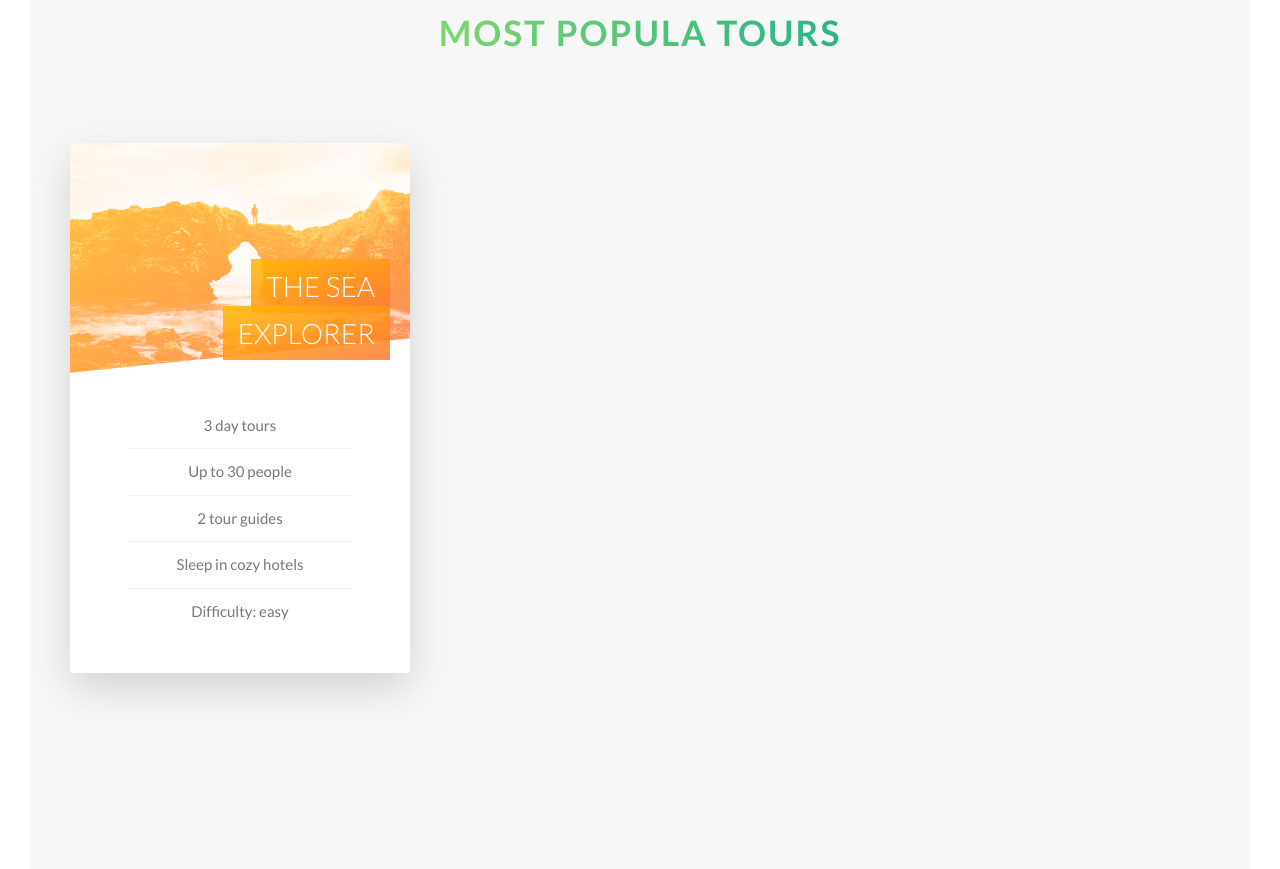
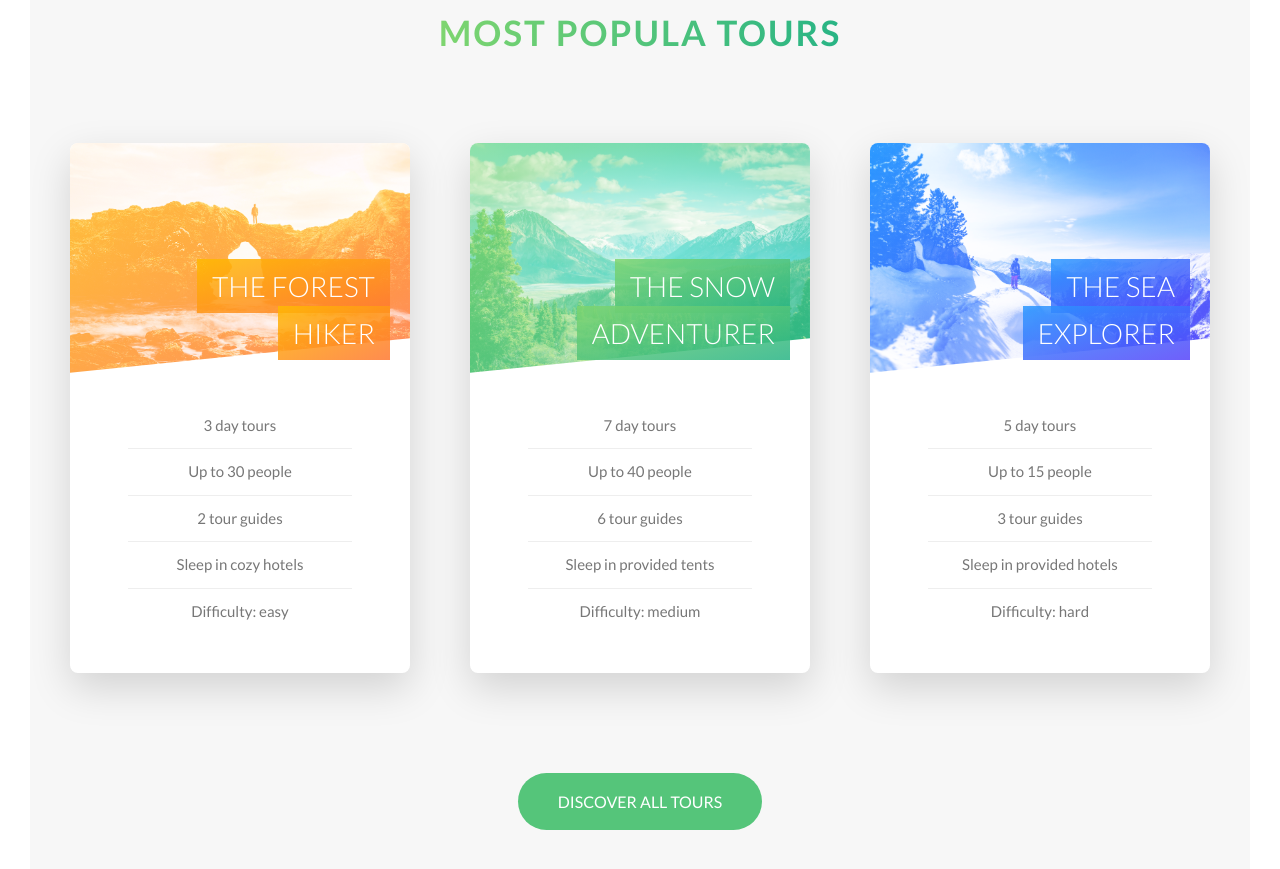
Before and after one commit to rafashiga/uc-advanced-sass-natours, a website: page index.html in a window 1280 px wide. Shown: the part 2281-3150 px from the top of the page. Drawn offline with Linux system fonts and the light colour scheme.

Commit message:
add more cards section tours

```diff
--- a/index.html
+++ b/index.html
@@ -134,7 +134,7 @@
               </div>
               <h4 class="card__heading">
                 <span class="card__heading-span card__heading-span--1">
-                  The sea explorer
+                  The forest hiker
                 </span>
               </h4>
               <div class="card__details">
@@ -148,16 +148,86 @@
               </div>
             </div>
             <div class="card__side card__side--back card__side--back-1">
-              back
+              <div class="card__cta">
+                <div class="card__price-box">
+                  <p class="card__price-only">Only</p>
+                  <p class="card__price-value">$297</p>
+                </div>
+                <a href="#" class="btn btn--white">Book now!</a>
+              </div>
             </div>
           </div>
         </div>
+
         <div class="col-1-of-3">
+          <div class="card">
+            <div class="card__side card__side--front">
+              <div class="card__picture card__picture--2">
+                &nbsp;
+              </div>
+              <h4 class="card__heading">
+                <span class="card__heading-span card__heading-span--2">
+                  The snow adventurer
+                </span>
+              </h4>
+              <div class="card__details">
+                <ul>
+                  <li>7 day tours</li>
+                  <li>Up to 40 people</li>
+                  <li>6 tour guides</li>
+                  <li>Sleep in provided tents</li>
+                  <li>Difficulty: medium</li>
+                </ul>
+              </div>
+            </div>
+            <div class="card__side card__side--back card__side--back-2">
+              <div class="card__cta">
+                <div class="card__price-box">
+                  <p class="card__price-only">Only</p>
+                  <p class="card__price-value">$297</p>
+                </div>
+                <a href="#" class="btn btn--white">Book now!</a>
+              </div>
+            </div>
+          </div>
+        </div>
 
+        <div class="col-1-of-3">
+          <div class="card">
+            <div class="card__side card__side--front">
+              <div class="card__picture card__picture--3">
+                &nbsp;
+              </div>
+              <h4 class="card__heading">
+                <span class="card__heading-span card__heading-span--3">
+                  The sea explorer
+                </span>
+              </h4>
+              <div class="card__details">
+                <ul>
+                  <li>5 day tours</li>
+                  <li>Up to 15 people</li>
+                  <li>3 tour guides</li>
+                  <li>Sleep in provided hotels</li>
+                  <li>Difficulty: hard</li>
+                </ul>
+              </div>
+            </div>
+            <div class="card__side card__side--back card__side--back-3">
+              <div class="card__cta">
+                <div class="card__price-box">
+                  <p class="card__price-only">Only</p>
+                  <p class="card__price-value">$897</p>
+                </div>
+                <a href="#" class="btn btn--white">Book now!</a>
+              </div>
+            </div>
+          </div>
         </div>
-        <div class="col-1-of-3">
+      </div>
 
-        </div>
+      <div class="u-center-text u-margin-top-huge">
+        <a href="#" class="btn btn--green">Discover all tours</a>
       </div>
     </section>
   </main>
--- a/sass/base/_utilities.scss
+++ b/sass/base/_utilities.scss
@@ -13,3 +13,11 @@
 .u-margin-bottom-small {
   margin-bottom: 1.5rem;
 }
+
+.u-margin-top-big {
+  margin-top: 8rem;
+}
+
+.u-margin-top-huge {
+  margin-top: 10rem;
+}
--- a/sass/components/_button.scss
+++ b/sass/components/_button.scss
@@ -17,6 +17,15 @@
 
     &::after {
       background-color: $color-white;
+    }
+  }
+
+  &--green {
+    background-color: $color-primary;
+    color: $color-white;
+
+    &::after {
+      background-color: $color-primary;
     }
   }
 
--- a/sass/components/_card.scss
+++ b/sass/components/_card.scss
@@ -13,7 +13,7 @@
     left: 0;
     width: 100%;
     backface-visibility: hidden;
-    border-radius: 3px;
+    border-radius: 8px;
     overflow: hidden;
     box-shadow: 0 1.5rem 4rem rgba($color-black, 0.15);
 
@@ -25,7 +25,27 @@
       transform: rotateY(180deg);
 
       &-1 {
-        background-image: linear-gradient(to right bottom, $color-secondary-light, $color-secondary-dark);
+        background-image: linear-gradient(
+          to right bottom,
+          $color-secondary-light,
+          $color-secondary-dark
+        );
+      }
+
+      &-2 {
+        background-image: linear-gradient(
+          to right bottom,
+          $color-primary-light,
+          $color-primary-dark
+        );
+      }
+
+      &-3 {
+        background-image: linear-gradient(
+          to right bottom,
+          $color-tertiary-light,
+          $color-tertiary-dark
+        );
       }
     }
   }
@@ -47,16 +67,30 @@
     clip-path: polygon(0 0, 100% 0, 100% 85%, 0 100%);
 
     &--1 {
-      background-image: linear-gradient(to right bottom, $color-secondary-light, $color-secondary-dark),
+      background-image: linear-gradient(
+          to right bottom,
+          $color-secondary-light,
+          $color-secondary-dark
+        ),
         url(../img/nat-5.jpg);
     }
 
     &--2 {
-      background-image: url(../img/nat-5.jpg);
+      background-image: linear-gradient(
+          to right bottom,
+          $color-primary-light,
+          $color-primary-dark
+        ),
+        url(../img/nat-6.jpg);
     }
 
     &--3 {
-      background-image: url(../img/nat-5.jpg);
+      background-image: linear-gradient(
+          to right bottom,
+          $color-tertiary-light,
+          $color-tertiary-dark
+        ),
+        url(../img/nat-7.jpg);
     }
   }
 
@@ -84,6 +118,22 @@
         rgba($color-secondary-dark, 0.85)
       );
     }
+
+    &--2 {
+      background-image: linear-gradient(
+        to right bottom,
+        rgba($color-primary-light, 0.85),
+        rgba($color-primary-dark, 0.85)
+      );
+    }
+
+    &--3 {
+      background-image: linear-gradient(
+        to right bottom,
+        rgba($color-tertiary-light, 0.85),
+        rgba($color-tertiary-dark, 0.85)
+      );
+    }
   }
 
   &__details {
@@ -105,4 +155,30 @@
       }
     }
   }
+
+  //back side styling
+  &__cta {
+    position: absolute;
+    top: 50%;
+    left: 50%;
+    transform: translate(-50%, -50%);
+    width: 90%;
+    text-align: center;
+  }
+
+  &__price-box {
+    text-align: center;
+    color: $color-white;
+    margin-bottom: 8rem;
+  }
+
+  &__price-only {
+    font-size: 1.4rem;
+    text-transform: uppercase;
+  }
+
+  &__price-value {
+    font-size: 6rem;
+    font-weight: 100;
+  }
 }
--- a/sass/pages/_home.scss
+++ b/sass/pages/_home.scss
@@ -6,7 +6,11 @@
 
 .section-features {
   padding: 20rem 0;
-  background-image: linear-gradient(to right bottom, rgba($color-primary-light, 0.8), rgba($color-primary-dark, 0.8)),
+  background-image: linear-gradient(
+      to right bottom,
+      rgba($color-primary-light, 0.8),
+      rgba($color-primary-dark, 0.8)
+    ),
     url(../img/nat-4.jpg);
   background-size: cover;
   margin-top: -10rem;
@@ -20,6 +24,6 @@
 
 .section-tours {
   background-color: $color-grey-light-1;
-  padding: 25rem 0 50rem 0;
+  padding: 25rem 0 15rem 0;
   margin-top: -10rem;
 }
```
Also changed, not shown: css/style.css.
